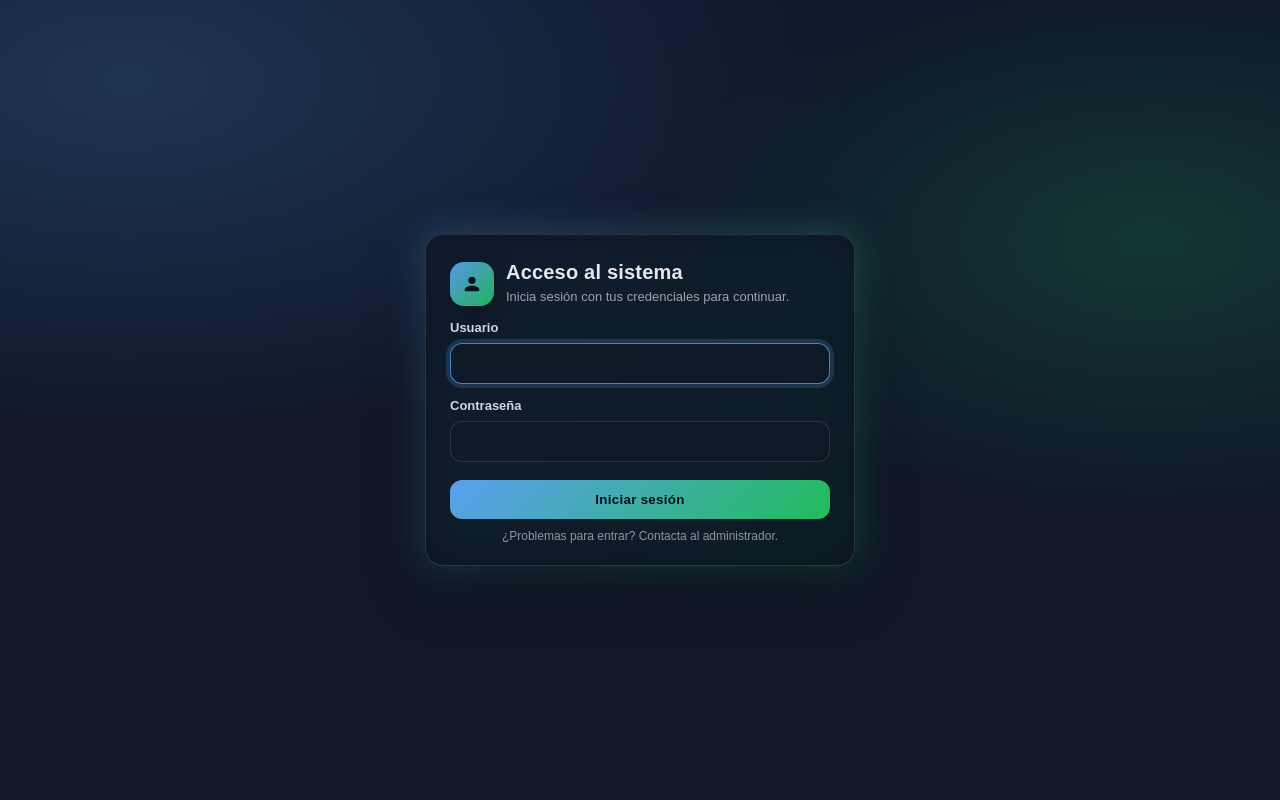
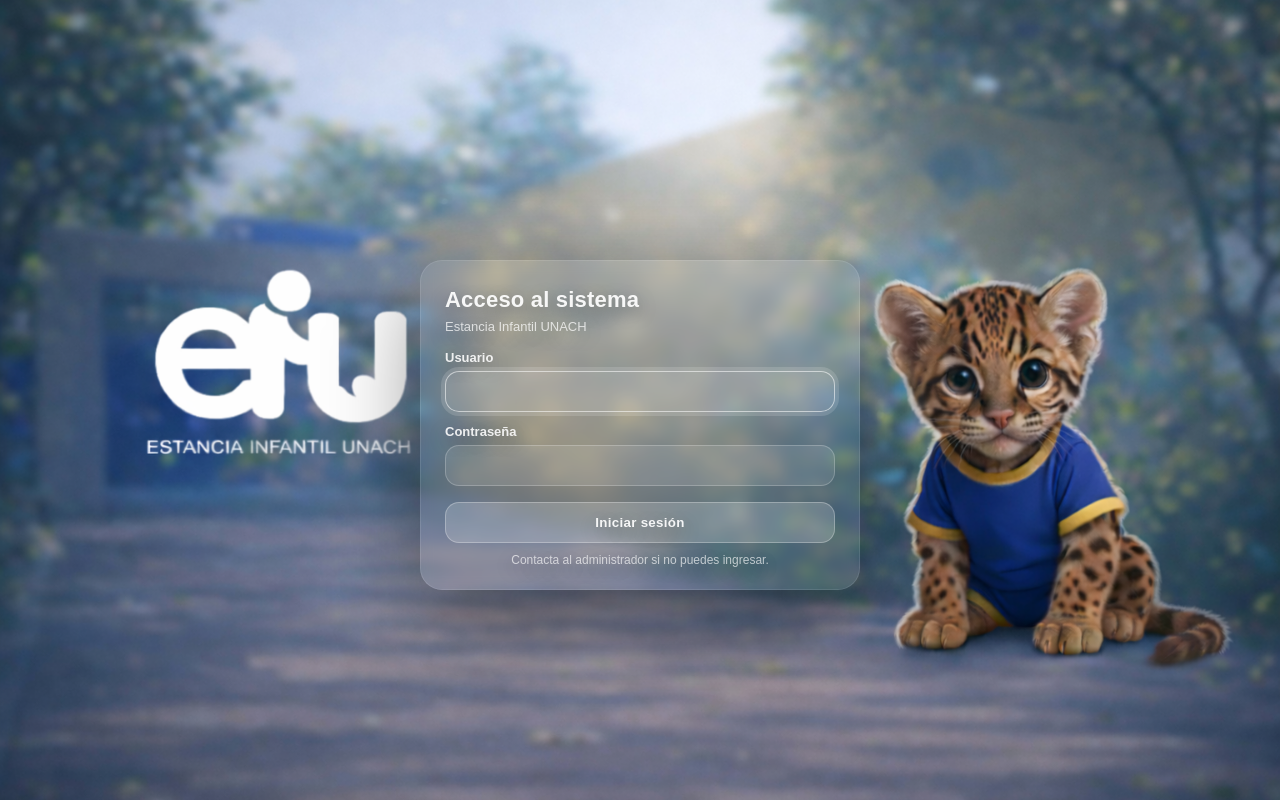
Before and after one commit to DanielMota231231/sistema-web-biometrico-infantil, a Django app: page /login/ in a window 1280 px wide. Run offline with Django 5.2, Linux system fonts and the light colour scheme.

Commit message:
Cambio de login mejorado a la estancia infantil

```diff
--- a/backend/accounts/templates/accounts/login.html
+++ b/backend/accounts/templates/accounts/login.html
@@ -1,3 +1,4 @@
+{% load static %}
 <!doctype html>
 <html lang="es">
 <head>
@@ -7,177 +8,169 @@
 
   <style>
     :root{
-      --bg1:#0f172a;      /* slate-900 */
-      --bg2:#111827;      /* gray-900 */
-      --card:#0b1220cc;   /* glass */
-      --border:#ffffff1f;
-      --text:#e5e7eb;     /* gray-200 */
-      --muted:#9ca3af;    /* gray-400 */
-      --accent:#22c55e;   /* green-500 */
-      --accent2:#60a5fa;  /* blue-400 */
-      --danger:#ef4444;   /* red-500 */
-      --shadow: 0 20px 60px rgba(0,0,0,.35);
+      --text: rgba(255,255,255,.92);
+      --muted: rgba(255,255,255,.72);
+      --border: rgba(255,255,255,.22);
+      --field-bg: rgba(255,255,255,.10);
+      --field-bg2: rgba(255,255,255,.14);
+      --focus: rgba(255,255,255,.75);
+      --shadow: 0 30px 90px rgba(0,0,0,.45);
       --radius: 18px;
     }
 
     *{ box-sizing:border-box; }
+
     body{
       margin:0;
       min-height:100vh;
       font-family: Arial, sans-serif;
       color:var(--text);
-      background:
-        radial-gradient(1200px 600px at 10% 10%, rgba(96,165,250,.20), transparent 60%),
-        radial-gradient(900px 500px at 90% 30%, rgba(34,197,94,.18), transparent 55%),
-        linear-gradient(180deg, var(--bg1), var(--bg2));
-      display:flex;
-      align-items:center;
-      justify-content:center;
-      padding:24px;
+
+      /* TU FONDO 4K (con panel dibujado) */
+      background: url("{% static 'img/login-bg.png' %}") center/cover no-repeat fixed;
+
+      display:grid;
+      place-items:center; /* CENTRADO REAL */
+      padding: 28px;
     }
 
+    /* Contenedor general centrado */
     .wrap{
-      width:100%;
-      max-width: 430px;
-      position:relative;
+      width: min(560px, 94vw);
+      position: relative;
+      transform: translateY(20px); /* tu ajuste */
     }
 
-    /* “halo” */
-    .wrap:before{
-      content:"";
-      position:absolute;
-      inset:-2px;
-      border-radius: calc(var(--radius) + 2px);
-      background: linear-gradient(135deg, rgba(96,165,250,.55), rgba(34,197,94,.55));
-      filter: blur(18px);
-      opacity:.55;
-      z-index:-2;
+    /*
+      “Slot” donde se monta el formulario encima del panel dibujado.
+      Se centra y se adapta a pantallas.
+    */
+    .form-slot{
+      width: min(440px, 92vw);
+      height: auto;
+      margin: 0 auto;                 /* CENTRADO */
+      padding: 26px 24px 22px;
+      border-radius: 22px;
+
+      /* NO pintamos un card sólido porque el panel ya está en la imagen,
+         pero sí damos un toque glass muy sutil para integrarlo */
+      background: rgba(255,255,255,.02);
+      border: 1px solid rgba(255,255,255,.10);
+      backdrop-filter: blur(6px);
+      -webkit-backdrop-filter: blur(6px);
+      box-shadow: var(--shadow);
     }
 
-    .card{
-      background: var(--card);
-      border: 1px solid var(--border);
-      border-radius: var(--radius);
-      box-shadow: var(--shadow);
-      padding: 26px 24px 22px;
-      backdrop-filter: blur(10px);
+    /* Encabezado */
+    .title{
+      font-size: 22px;
+      margin: 0;
+      letter-spacing: .2px;
+      text-shadow: 0 6px 18px rgba(0,0,0,.35);
     }
 
-    .brand{
-      display:flex;
-      gap:12px;
-      align-items:center;
-      margin-bottom: 14px;
-    }
-
-    .logo{
-      width:44px;height:44px;
-      border-radius: 14px;
-      background: linear-gradient(135deg, rgba(96,165,250,.9), rgba(34,197,94,.9));
-      display:grid;
-      place-items:center;
-      box-shadow: 0 12px 30px rgba(0,0,0,.25);
-      flex:0 0 auto;
-    }
-    .logo svg{ width:22px; height:22px; fill:#0b1220; }
-
-    h1{
-      font-size: 20px;
-      margin:0;
-      letter-spacing:.2px;
-    }
     .subtitle{
-      margin: 4px 0 0;
+      margin: 6px 0 16px;
       font-size: 13px;
       color: var(--muted);
-      line-height: 1.45;
+      text-shadow: 0 6px 18px rgba(0,0,0,.35);
     }
 
     .error{
-      margin: 14px 0 0;
-      background: rgba(239,68,68,.12);
-      border: 1px solid rgba(239,68,68,.35);
-      color: #fecaca;
+      margin: 10px 0 12px;
+      background: rgba(255, 90, 90, .18);
+      border: 1px solid rgba(255, 120, 120, .35);
+      color: rgba(255,235,235,.95);
       padding: 10px 12px;
       border-radius: 12px;
       font-size: 13px;
+      backdrop-filter: blur(6px);
+      -webkit-backdrop-filter: blur(6px);
     }
 
-    .field{ margin-top: 14px; }
+    .field{ margin-top: 12px; }
+
     label{
       display:block;
-      font-weight:700;
+      font-weight: 800;
       font-size: 13px;
-      margin-bottom:8px;
-      color:#d1d5db;
+      margin-bottom: 6px;
+      color: rgba(255,255,255,.88);
+      text-shadow: 0 6px 18px rgba(0,0,0,.35);
     }
 
-    /* Estilo para inputs generados por Django form */
     input{
       width:100%;
       padding: 12px 12px;
-      border: 1px solid rgba(255,255,255,.12);
-      border-radius: 12px;
-      background: rgba(17,24,39,.55);
-      color: var(--text);
+      border-radius: 14px;
+      border: 1px solid var(--border);
+      background: var(--field-bg);
+      color: rgba(255,255,255,.92);
       outline: none;
-      transition: border-color .2s, box-shadow .2s, transform .02s;
+      transition: background .2s, border-color .2s, box-shadow .2s, transform .02s;
     }
-    input::placeholder{ color: rgba(156,163,175,.75); }
+
+    input::placeholder{ color: rgba(255,255,255,.55); }
 
     input:focus{
-      border-color: rgba(96,165,250,.75);
-      box-shadow: 0 0 0 4px rgba(96,165,250,.18);
+      border-color: rgba(255,255,255,.55);
+      background: var(--field-bg2);
+      box-shadow: 0 0 0 4px rgba(255,255,255,.14);
     }
 
     .actions{
-      margin-top: 18px;
-      display:flex;
-      flex-direction:column;
-      gap: 10px;
+      margin-top: 16px;
     }
 
+    /* Botón acorde a la imagen: claro, suave, sin degradado fuerte */
     button{
       width:100%;
       padding: 12px 14px;
-      border: 0;
-      border-radius: 12px;
-      background: linear-gradient(135deg, rgba(96,165,250,.95), rgba(34,197,94,.95));
-      color:#07101f;
-      font-weight:900;
-      letter-spacing:.3px;
+      border: 1px solid rgba(255,255,255,.28);
+      border-radius: 14px;
+      background: rgba(255,255,255,.18);
+      color: rgba(255,255,255,.92);
+      font-weight: 900;
+      letter-spacing: .3px;
       cursor:pointer;
-      transition: transform .06s ease, filter .2s ease;
+      transition: transform .06s ease, filter .2s ease, background .2s;
+      text-shadow: 0 6px 18px rgba(0,0,0,.35);
     }
-    button:hover{ filter: brightness(1.05); }
-    button:active{ transform: translateY(1px); }
+
+    button:hover{
+      background: rgba(255,255,255,.24);
+    }
+
+    button:active{
+      transform: translateY(1px);
+    }
 
     .hint{
       margin-top: 10px;
+      text-align:center;
       font-size: 12px;
-      color: rgba(156,163,175,.9);
-      text-align:center;
+      color: rgba(255,255,255,.65);
+      text-shadow: 0 6px 18px rgba(0,0,0,.35);
     }
-    .hint a{ color: rgba(96,165,250,.95); text-decoration:none; }
-    .hint a:hover{ text-decoration:underline; }
+
+    /* Ajuste fino para que “caiga” mejor encima del panel dibujado:
+       Si lo quieres MÁS ARRIBA, cambia 10px por 0px o -10px */
+    .wrap{ margin-top: 10px; }
+
+    /* Responsive */
+    @media (max-width: 520px){
+      .form-slot{ padding: 20px 16px 18px; }
+      .title{ font-size: 20px; }
+    }
   </style>
 </head>
 
 <body>
   <div class="wrap">
-    <div class="card">
-      <div class="brand">
-        <div class="logo" aria-hidden="true">
-          <!-- icono simple -->
-          <svg viewBox="0 0 24 24">
-            <path d="M12 12a4 4 0 1 0-4-4 4 4 0 0 0 4 4Zm0 2c-4.42 0-8 2-8 4.5A1.5 1.5 0 0 0 5.5 20h13A1.5 1.5 0 0 0 20 18.5C20 16 16.42 14 12 14Z"/>
-          </svg>
-        </div>
-        <div>
-          <h1>Acceso al sistema</h1>
-          <p class="subtitle">Inicia sesión con tus credenciales para continuar.</p>
-        </div>
-      </div>
+    <div class="form-slot">
+
+      <h1 class="title">Acceso al sistema</h1>
+      <div class="subtitle">Estancia Infantil UNACH</div>
 
       {% if form.errors %}
         <div class="error">Usuario o contraseña incorrectos. Verifica e inténtalo de nuevo.</div>
@@ -200,10 +193,9 @@
           <button type="submit">Iniciar sesión</button>
         </div>
 
-        <div class="hint">
-          ¿Problemas para entrar? Contacta al administrador.
-        </div>
+        <div class="hint">Contacta al administrador si no puedes ingresar.</div>
       </form>
+
     </div>
   </div>
 </body>
--- a/backend/accounts/urls.py
+++ b/backend/accounts/urls.py
@@ -1,9 +1,12 @@
 from django.urls import path
 from django.contrib.auth import views as auth_views
 from . import views
+from django.conf import settings
+from django.conf.urls.static import static
 
 urlpatterns = [
     path('login/', auth_views.LoginView.as_view(template_name='accounts/login.html'), name='login'),
     path('logout/', auth_views.LogoutView.as_view(), name='logout'),
     path('dashboard/', views.dashboard, name='dashboard'),
+
 ]
--- a/backend/config/settings.py
+++ b/backend/config/settings.py
@@ -116,6 +116,9 @@ USE_TZ = True
 # https://docs.djangoproject.com/en/6.0/howto/static-files/
 
 STATIC_URL = "static/"
+STATICFILES_DIRS = [
+    BASE_DIR / "static",
+]
 
 LOGIN_URL = 'login'
 LOGIN_REDIRECT_URL = 'dashboard'
```
Also changed, not shown: docs/01_requerimientos_no_funcionales.md (added, +94 -0 lines), backend/static/img/login-bg.png (added).
